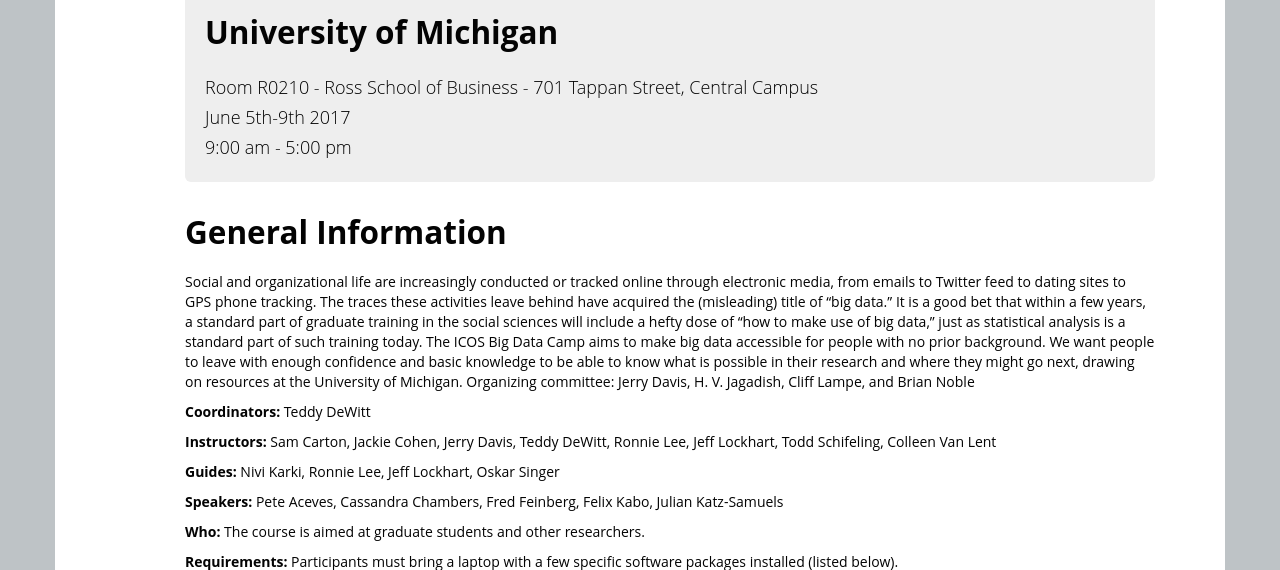
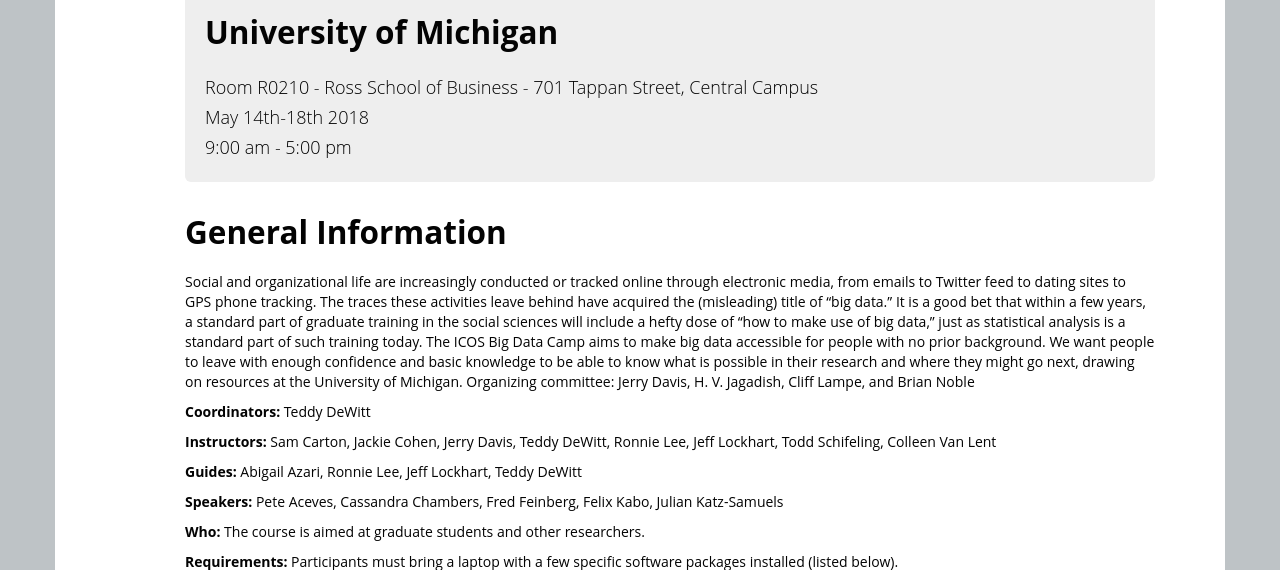
Before and after one commit to ICOSBigDataCamp/2018-summer-camp, a Jekyll site: the page built from index.html, in a window 1280 px wide and 900 px high. Shown: the part 188-758 px from the top of the window. Built offline with Jekyll 4.4.1, drawn with Linux system fonts in a browser that asks for light colours.

Commit message:
Update index.html

```diff
--- a/index.html
+++ b/index.html
@@ -4,14 +4,14 @@
 venue: University of Michigan
 address: Room R0210 - Ross School of Business - 701 Tappan Street, Central Campus
 country: United-States
-humandate: June 5th-9th 2017
+humandate: May 14th-18th 2018
 humantime: 9:00 am - 5:00 pm
-startdate: 2017-06-05
-enddate: 2017-06-09
+startdate: 2018-05-14
+enddate: 2017-05-18
 registration: restricted
 coordinators: [ "Teddy DeWitt" ]
 instructor: ["Sam Carton", "Jackie Cohen", "Jerry Davis","Teddy DeWitt","Ronnie Lee","Jeff Lockhart","Todd Schifeling","Colleen Van Lent"]
-helpers: ["Nivi Karki","Ronnie Lee","Jeff Lockhart","Oskar Singer"]
+helpers: ["Abigail Azari","Ronnie Lee","Jeff Lockhart","Teddy DeWitt"]
 speakers: ["Pete Aceves", "Cassandra Chambers","Fred Feinberg", "Felix Kabo", "Julian Katz-Samuels"]
 contact: teddydew@umich.edu
 ---
```
